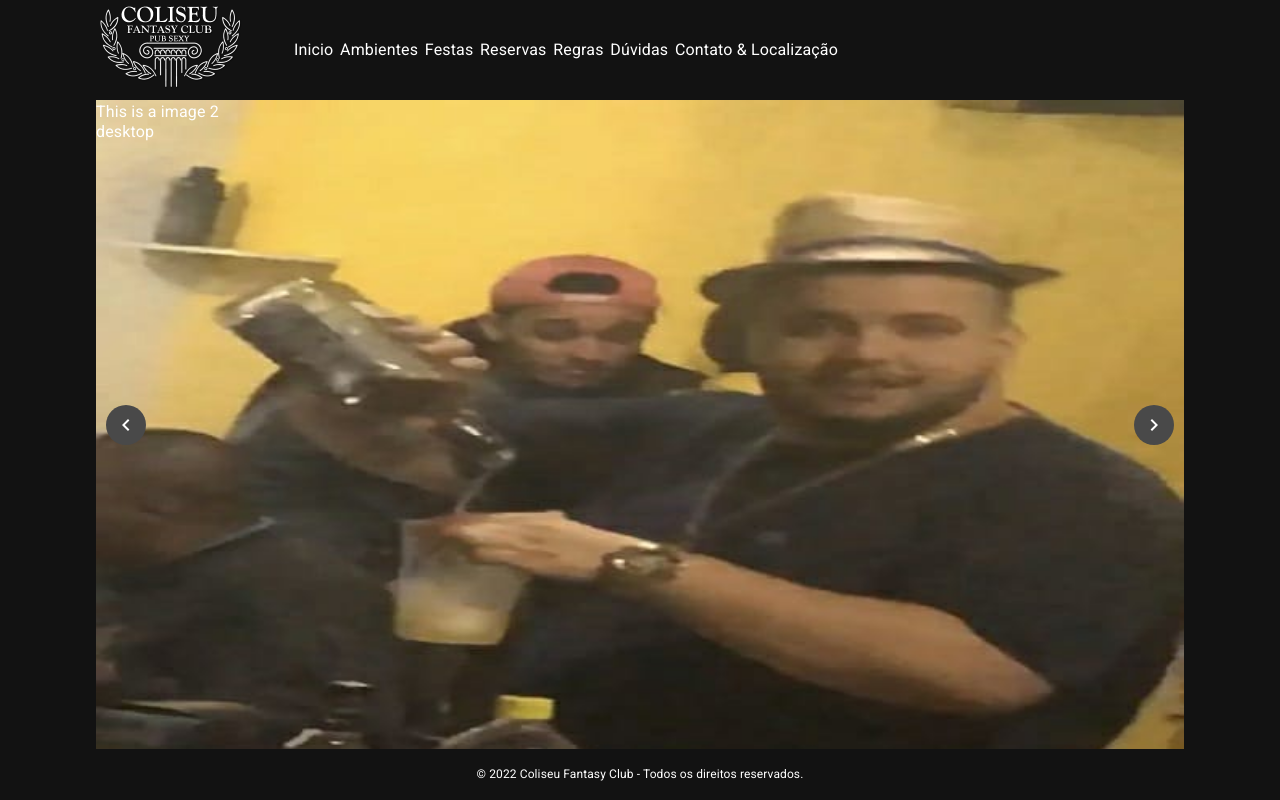
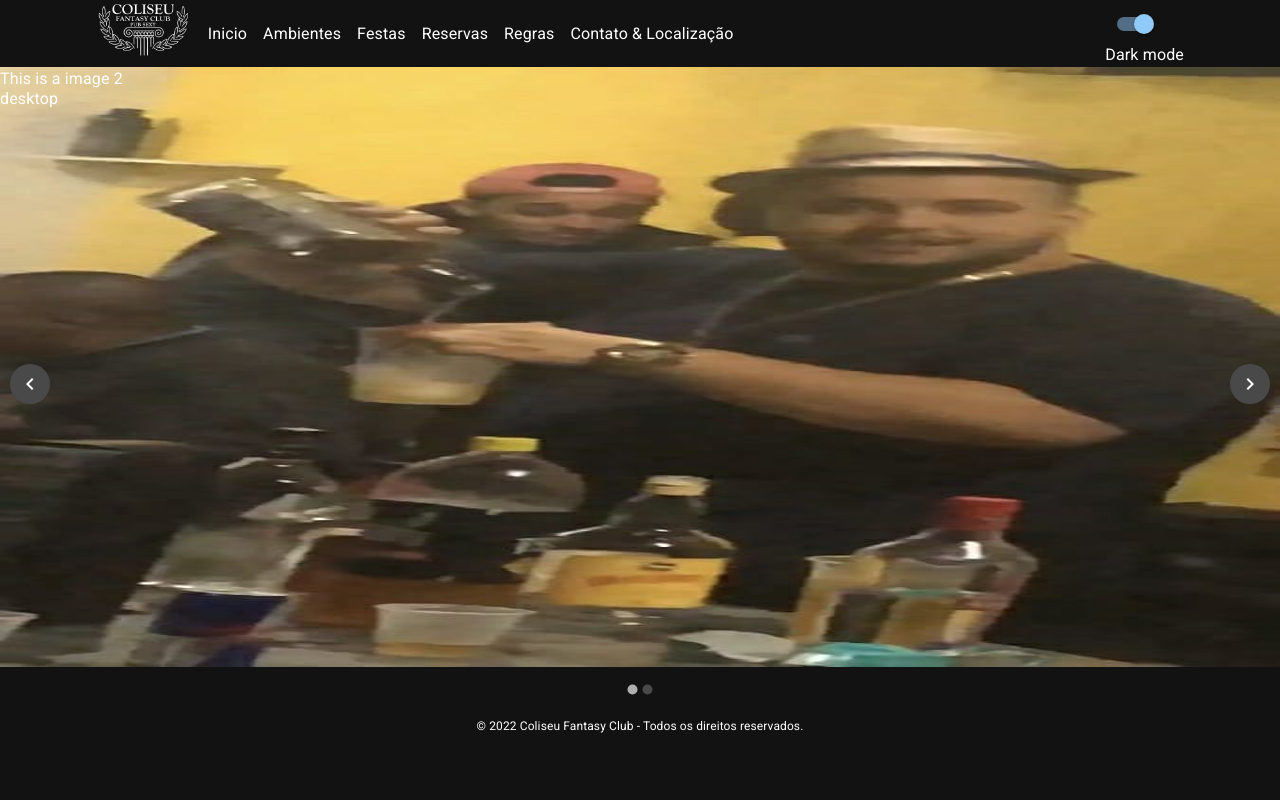
Before and after one commit to leozera14/Coliseu, a React (Vite) app: page / in a window 1280 px wide. Built offline with nearby package versions, Linux system fonts and the light colour scheme.

Commit message:
Improve header

```diff
--- a/src/App.tsx
+++ b/src/App.tsx
@@ -11,6 +11,7 @@ const useStyles: any = makeStyles(() => ({
   },
 
   containerCenter: {
+    width: "100%",
     height: "100%",
     marginLeft: "auto",
     marginRight: "auto",
@@ -30,8 +31,8 @@ function App() {
               xs: "100%",
               sm: "100%",
               md: "100%",
-              lg: "85%",
-              xl: "85%",
+              lg: "100%",
+              xl: "100%",
             },
           }}
         >
--- a/src/components/Header/Header.tsx
+++ b/src/components/Header/Header.tsx
@@ -23,19 +23,19 @@ import Logo from "../../assets/logo.png";
 const theme = createTheme();
 
 const useStyles: any = makeStyles(() => ({
-  navlinks: {
+  wrapper: {
     display: "flex",
     justifyContent: "space-between",
+    maxHeight: 100,
+    maxWidth: props => props.isMobile ? "100%" : "85%",
+    margin: props => props.isMobile ? "0 20px" : "auto"
+  },
+  container: {
+    display: "flex",
+    gridGap: 16,
+    height: "100%",
+    flexWrap: "nowrap",
     alignItems: "center",
-    maxWidth: "auto",
-  },
-  logoContainer: {
-    maxHeight: "100px",
-    maxWidth: "150px",
-  },
-  logoImage: {
-    width: "100%",
-    height: "auto",
   },
   link: {
     textDecoration: "none",
@@ -44,53 +44,47 @@ const useStyles: any = makeStyles(() => ({
       fontWeight: "600",
     },
   },
+  themeToggle: {
+    alignSelf: "flex-end"
+  }
 }));
 
 export const Header = () => {
   const { dark, changeThemeMode } = useThemeHook();
-  const classes = useStyles();
   const theme = useTheme();
   const isMobile = useMediaQuery(theme.breakpoints.down("lg"));
+  const classes = useStyles({ isMobile });
 
   return (
-    <AppBar position="static" color="transparent" sx={{ boxShadow: "none" }} style={{ maxHeight: "100px" }}>
-      <CssBaseline />
-      <Grid container alignItems="center" xs={12}>
+    <div className={classes.wrapper}>
+
       {isMobile ? (
         <>
-            <Grid
-              item
-              sx={{
-                position: "absolute",
-                left: 15,
-              }}
-            >
+          <div className={classes.container} style={{ justifyContent: "space-between", width: "100%" }}>
+
+            {/* <div> */}
               <DrawerComponent />
-            </Grid>
+            {/* </div> */}
 
-            <Grid
-              item
-              xs={12}
-              sx={{
-                display: "flex",
-                alignItems: "center",
-                justifyContent: "center",
-              }}
-            >
             <Box className={classes.logoContainer}>
-                <img alt="SWINGAO" src={Logo} className={classes.logoImage} />
+              <img alt="SWINGAO" height="60" src={Logo} className={classes.logoImage} />
             </Box>
-            </Grid>
+
+            <div className={classes.themeToggle}>
+              <Switch checked={dark} onChange={changeThemeMode} />
+              <Typography>{!dark ? "Light Mode" : "Dark mode"}</Typography>
+            </div>
+
+          </div>
         </>
       ) : (
         <>
-            <Grid item mr={6}>
+          <div className={classes.container}>
+
             <Box className={classes.logoContainer}>
-                <img alt="SWINGAO" src={Logo} className={classes.logoImage} />
+              <img alt="SWINGAO" height="60" src={Logo} className={classes.logoImage} />
             </Box>
-            </Grid>
-            <Grid item xs={6}>
-              <Grid className={classes.navlinks}>
+
             <Link
               to="/"
               className={classes.link}
@@ -152,18 +146,6 @@ export const Header = () => {
             </Link>
 
             <Link
-                  to="/duvidas"
-                  className={classes.link}
-                  style={{
-                    color: theme.palette.mode === "dark" ? "#fff" : "#000",
-                  }}
-                >
-                  <Typography component="p" className={classes.link}>
-                    Dúvidas
-                  </Typography>
-                </Link>
-
-                <Link
               to="/contato_localizacao"
               className={classes.link}
               style={{
@@ -174,23 +156,14 @@ export const Header = () => {
                 Contato & Localização
               </Typography>
             </Link>
-              </Grid>
-            </Grid>
-            <Grid
-              item
-              xs={4}
-              sx={{
-                display: "flex",
-                justifyContent: "center",
-                alignItems: "center",
-              }}
-            >
+            </div>
+
+            <div className={classes.themeToggle}>
               <Switch checked={dark} onChange={changeThemeMode} />
               <Typography>{!dark ? "Light Mode" : "Dark mode"}</Typography>
-            </Grid>
+            </div>
         </>
       )}
-      </Grid>
-    </AppBar>
+    </div>
   );
 };
--- a/src/pages/Home/Home.tsx
+++ b/src/pages/Home/Home.tsx
@@ -13,9 +13,10 @@ import test2 from "../../assets/test2.jpg";
 const useStyles: any = makeStyles(() => ({
   image: {
     width: "100%",
+    height: "100%",
   },
   container: {
-    height: "calc(100vh - 185px)",
+    height: "calc(100vh - 200px)",
   },
 }));
 
```
Also changed, not shown: src/components/Header/Header copy.tsx (added, +196 -0 lines). Lines whose indentation alone changed are shown as unchanged.
